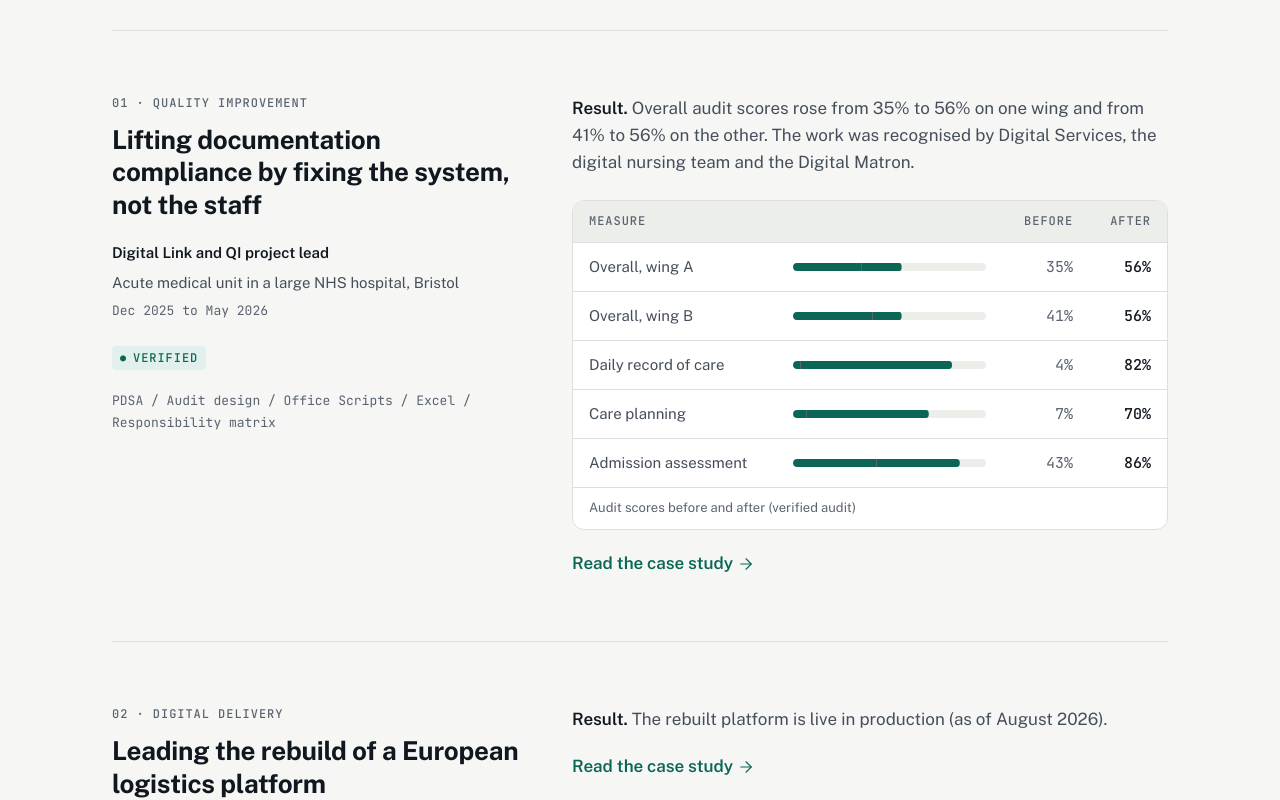
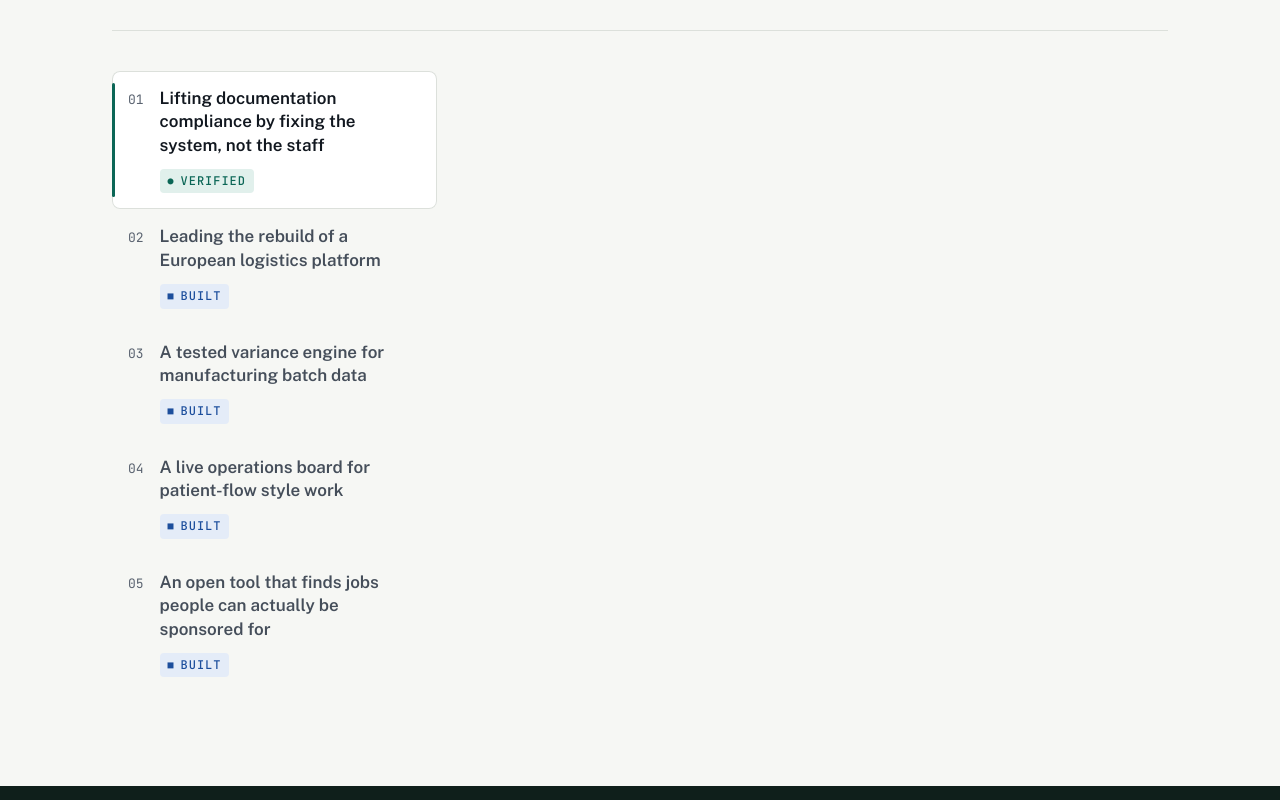
Before and after one commit to czarnf/portfolio-v2, a React (Vite) app: page / in a window 1280 px wide. Shown: the part 1240-2040 px from the top of the page. Built offline with nearby package versions, Linux system fonts and the light colour scheme; the HTML template or start-up script is replaced by a standard one.

Commit message:
Selected work as list and panel on desktop, collapsible list on phones; count-up always shows the true figure before animating

```diff
--- a/src/components/site/Artefact.tsx
+++ b/src/components/site/Artefact.tsx
@@ -4,8 +4,9 @@ import type { CaseStudy } from "@/data/site";
 type Row = { label: string; from: string; to: string };
 
 // Counts a percentage up from the "before" value to the "after" value (ease-out cubic, about 1.4s).
+// Shows the true final value until it actually runs, so a printed, unscrolled or collapsed table never shows a wrong figure.
 function CountUp({ from, to, run }: { from: number; to: number; run: boolean }) {
-  const [v, setV] = useState(from);
+  const [v, setV] = useState(to);
   useEffect(() => {
     if (!run) {
       setV(to);
@@ -46,7 +47,7 @@ function ScoreTable({ rows }: { rows: Row[] }) {
           io.disconnect();
         }
       },
-      { threshold: 0.35 },
+      { threshold: 0, rootMargin: "0px 0px -12% 0px" },
     );
     io.observe(el);
     return () => io.disconnect();
--- a/src/components/site/WorkRow.tsx
+++ /dev/null
@@ -1,60 +0,0 @@
-import { Link } from "react-router-dom";
-import { ArrowRight } from "lucide-react";
-import type { CaseStudy } from "@/data/site";
-import { StatusChip } from "./StatusChip";
-import { Artefact } from "./Artefact";
-import { Reveal } from "./Reveal";
-
-// Showcase row: meta column (5/12) and narrative column (7/12), same order every row so short rows stay balanced.
-export function WorkRow({ cs, index }: { cs: CaseStudy; index: number }) {
-  const flip = false;
-  return (
-    <Reveal as="article" className="border-t border-line py-12 md:py-16" >
-      <Link to={`/work/${cs.slug}`} className="group grid gap-8 lg:grid-cols-12 lg:gap-12" aria-label={`${cs.title}: read the case study`}>
-        <div className={`min-w-0 lg:col-span-5 ${flip ? "lg:order-2" : ""}`}>
-          <p className="label text-ink-3">
-            <span className="tabular">{String(index + 1).padStart(2, "0")}</span> · {cs.kicker}
-          </p>
-          <h3 className="mt-3 text-[22px] font-bold leading-[1.25] tracking-[-0.01em] text-ink md:text-[26px]">
-            {cs.title}
-          </h3>
-          <dl className="mt-5 space-y-1.5 text-[15px]">
-            <div className="flex flex-wrap gap-x-2">
-              <dt className="sr-only">Role</dt>
-              <dd className="font-semibold text-ink">{cs.role}</dd>
-            </div>
-            <div>
-              <dt className="sr-only">Context</dt>
-              <dd className="text-ink-2">{cs.context}</dd>
-            </div>
-            <div>
-              <dt className="sr-only">Dates</dt>
-              <dd className="mono text-[13px] text-ink-3">{cs.dates}</dd>
-            </div>
-          </dl>
-          <div className="mt-5">
-            <StatusChip status={cs.status} />
-          </div>
-          <p className="mono mt-5 text-[13px] leading-relaxed text-ink-3">{cs.stack.join(" / ")}</p>
-        </div>
-
-        <div className={`min-w-0 lg:col-span-7 ${flip ? "lg:order-1" : ""}`}>
-          <p className="prose-col text-[17px] leading-[1.6] text-ink-2">
-            <span className="font-semibold text-ink">Result. </span>
-            {cs.summary.result}
-          </p>
-          {/* Home page shows visual proof only (score bars, code); fact tables live on the case study page. */}
-          {cs.artefact.kind !== "facts" && (
-            <div className="mt-6">
-              <Artefact artefact={cs.artefact} />
-            </div>
-          )}
-          <span className="mt-5 inline-flex items-center gap-1 font-semibold text-accent underline-offset-[3px] group-hover:underline">
-            Read the case study
-            <ArrowRight size={18} strokeWidth={1.5} aria-hidden="true" />
-          </span>
-        </div>
-      </Link>
-    </Reveal>
-  );
-}
--- /dev/null
+++ b/src/components/site/WorkSwitcher.tsx
@@ -0,0 +1,139 @@
+import { useRef, useState, type KeyboardEvent } from "react";
+import { Link } from "react-router-dom";
+import { ArrowRight, ChevronDown } from "lucide-react";
+import type { CaseStudy } from "@/data/site";
+import { StatusChip } from "./StatusChip";
+import { Artefact } from "./Artefact";
+import { Reveal } from "./Reveal";
+
+// Selected work, one piece at a time so the proof stays visible without a long scroll.
+// Desktop: list on the left, full panel on the right (ARIA tabs, arrow keys move between items).
+// Phones: native collapsible list, first item open.
+
+function Panel({ cs }: { cs: CaseStudy }) {
+  return (
+    <div>
+      <p className="label text-ink-3">{cs.kicker}</p>
+      <h3 className="mt-2 text-[24px] font-bold leading-[1.25] tracking-[-0.01em] md:text-[28px]">{cs.title}</h3>
+      <p className="mt-3 text-[15px] text-ink-2">
+        <span className="font-semibold text-ink">{cs.role}</span> · {cs.context} ·{" "}
+        <span className="mono text-[13px] text-ink-3">{cs.dates}</span>
+      </p>
+      <p className="prose-col mt-5 text-[17px] leading-[1.6] text-ink-2">
+        <span className="font-semibold text-ink">Result. </span>
+        {cs.summary.result}
+      </p>
+      <div className="mt-6">
+        <Artefact artefact={cs.artefact} />
+      </div>
+      <div className="mt-6 flex flex-wrap items-center justify-between gap-4">
+        <p className="mono text-[13px] leading-relaxed text-ink-3">{cs.stack.join(" / ")}</p>
+        <Link to={`/work/${cs.slug}`} className="btn btn-primary magnetic">
+          Read the case study
+          <ArrowRight size={18} strokeWidth={1.5} aria-hidden="true" />
+        </Link>
+      </div>
+    </div>
+  );
+}
+
+export function WorkSwitcher({ items }: { items: CaseStudy[] }) {
+  const [active, setActive] = useState(0);
+  const tabs = useRef<(HTMLButtonElement | null)[]>([]);
+
+  const onKey = (e: KeyboardEvent<HTMLButtonElement>, i: number) => {
+    const last = items.length - 1;
+    let next = -1;
+    if (e.key === "ArrowDown" || e.key === "ArrowRight") next = i === last ? 0 : i + 1;
+    if (e.key === "ArrowUp" || e.key === "ArrowLeft") next = i === 0 ? last : i - 1;
+    if (e.key === "Home") next = 0;
+    if (e.key === "End") next = last;
+    if (next < 0) return;
+    e.preventDefault();
+    setActive(next);
+    tabs.current[next]?.focus();
+  };
+
+  const cs = items[active];
+
+  return (
+    <>
+      {/* Desktop: list and panel */}
+      <Reveal className="hidden gap-10 border-t border-line pt-10 lg:grid lg:grid-cols-12">
+        <div role="tablist" aria-label="Selected work" aria-orientation="vertical" className="lg:col-span-4">
+          {items.map((it, i) => {
+            const on = i === active;
+            return (
+              <button
+                key={it.slug}
+                ref={(el) => (tabs.current[i] = el)}
+                role="tab"
+                id={`work-tab-${it.slug}`}
+                aria-selected={on}
+                aria-controls="work-panel"
+                tabIndex={on ? 0 : -1}
+                onClick={() => setActive(i)}
+                onKeyDown={(e) => onKey(e, i)}
+                className={`spot group relative flex w-full items-start gap-4 rounded-md px-4 py-4 text-left transition-colors duration-150 ${
+                  on ? "bg-surface shadow-[inset_0_0_0_1px_var(--border)]" : "hover:bg-sunken"
+                }`}
+              >
+                <span
+                  aria-hidden="true"
+                  className="absolute inset-y-3 left-0 w-[3px] rounded-full bg-accent transition-transform duration-300"
+                  style={{ transform: on ? "scaleY(1)" : "scaleY(0)", transitionTimingFunction: "var(--ease-glide)" }}
+                />
+                <span className="mono pt-[3px] text-[13px] text-ink-3">{String(i + 1).padStart(2, "0")}</span>
+                <span className="flex-1">
+                  <span className={`block font-semibold leading-snug ${on ? "text-ink" : "text-ink-2 group-hover:text-ink"}`}>
+                    {it.title}
+                  </span>
+                  <span className="mt-2 block">
+                    <StatusChip status={it.status} />
+                  </span>
+                </span>
+              </button>
+            );
+          })}
+        </div>
+        <div
+          id="work-panel"
+          role="tabpanel"
+          aria-labelledby={`work-tab-${cs.slug}`}
+          tabIndex={0}
+          className="min-h-[560px] lg:col-span-8"
+        >
+          <div key={cs.slug} className="work-panel-in">
+            <Panel cs={cs} />
+          </div>
+        </div>
+      </Reveal>
+
+      {/* Phones and tablets: collapsible list */}
+      <div className="border-t border-line lg:hidden">
+        {items.map((it, i) => (
+          <details key={it.slug} open={i === 0} className="work-acc group border-b border-line">
+            <summary className="flex min-h-[64px] cursor-pointer list-none items-start gap-3 py-5">
+              <span className="mono pt-[3px] text-[13px] text-ink-3">{String(i + 1).padStart(2, "0")}</span>
+              <span className="flex-1">
+                <span className="block font-semibold leading-snug text-ink">{it.title}</span>
+                <span className="mt-2 block">
+                  <StatusChip status={it.status} />
+                </span>
+              </span>
+              <ChevronDown
+                size={20}
+                strokeWidth={1.5}
+                aria-hidden="true"
+                className="mt-0.5 shrink-0 text-ink-3 transition-transform duration-300 group-open:rotate-180"
+              />
+            </summary>
+            <div className="pb-8">
+              <Panel cs={it} />
+            </div>
+          </details>
+        ))}
+      </div>
+    </>
+  );
+}
--- a/src/data/site.ts
+++ b/src/data/site.ts
@@ -143,7 +143,7 @@ export const CASE_STUDIES: CaseStudy[] = [
         { label: "My role", value: "Delivery and product lead" },
         { label: "Key decision", value: "AI model chosen for data residency" },
         { label: "Integration", value: "Dutch Chamber of Commerce registry (KYC)" },
-        { label: "Status", value: "Live in production, Aug 2026" },
+        { label: "Status", value: "Live in production as of Aug 2026" },
       ],
     },
     sections: {
--- a/src/index.css
+++ b/src/index.css
@@ -208,6 +208,33 @@
   .band .accent-text {
     color: var(--band-accent);
   }
+  /* Work switcher: panel swap and phone accordion. */
+  .work-panel-in {
+    animation: panel-in 450ms var(--ease-glide) both;
+  }
+  @keyframes panel-in {
+    from {
+      opacity: 0;
+      transform: translateY(8px);
+    }
+    to {
+      opacity: 1;
+      transform: none;
+    }
+  }
+  .work-acc summary::-webkit-details-marker {
+    display: none;
+  }
+  .work-acc[open] > div {
+    animation: panel-in 350ms var(--ease-glide) both;
+  }
+  @media (prefers-reduced-motion: reduce) {
+    .work-panel-in,
+    .work-acc[open] > div {
+      animation: none;
+    }
+  }
+
   .band-rule {
     border-color: var(--band-line);
   }
--- a/src/pages/Index.tsx
+++ b/src/pages/Index.tsx
@@ -2,7 +2,7 @@ import { useEffect } from "react";
 import { useLocation } from "react-router-dom";
 import { CASE_STUDIES } from "@/data/site";
 import { Hero } from "@/components/site/Hero";
-import { WorkRow } from "@/components/site/WorkRow";
+import { WorkSwitcher } from "@/components/site/WorkSwitcher";
 import { SectionHead } from "@/components/site/SectionHead";
 import { About, Contact, EvidenceRegister, ProcessStrip, QuoteBand, WritingList } from "@/components/site/Sections";
 
@@ -22,13 +22,9 @@ export default function Index() {
       <Hero />
       <section id="work" className="wrap scroll-mt-20 pt-8 md:pt-16" aria-labelledby="work-title">
         <SectionHead id="work" eyebrow="Selected work" title="Five pieces of work," accent="with the evidence.">
-          <p>Each one opens into a full case study: context, constraints, what I did, the result and how you can check it.</p>
+          <p>Pick one to see the result and the proof. Each has a full case study: context, constraints, what I did and how you can check it.</p>
         </SectionHead>
-        <div className="border-b border-line">
-          {CASE_STUDIES.map((cs, i) => (
-            <WorkRow key={cs.slug} cs={cs} index={i} />
-          ))}
-        </div>
+        <WorkSwitcher items={CASE_STUDIES} />
       </section>
       <ProcessStrip />
       <EvidenceRegister />
```
